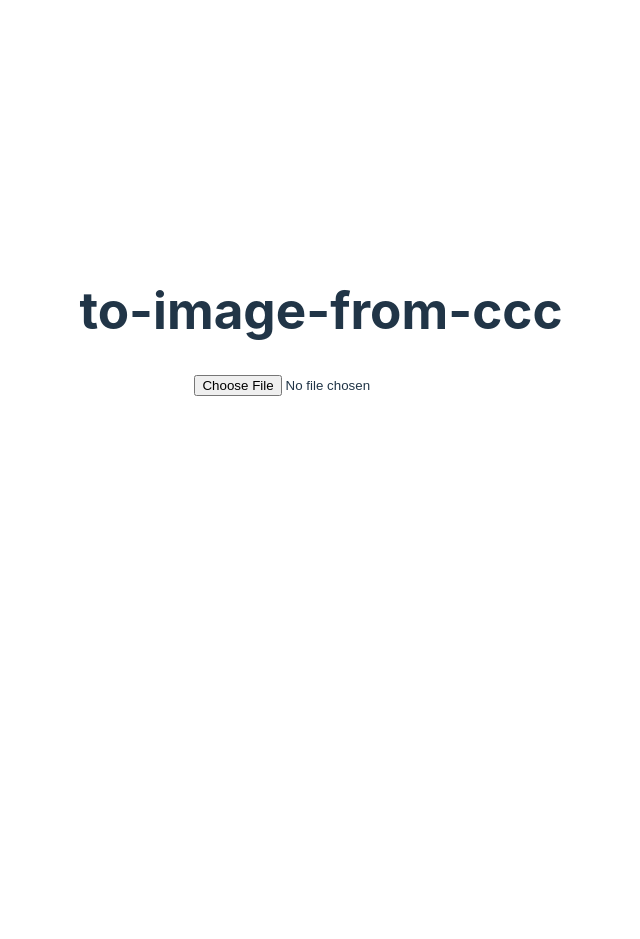
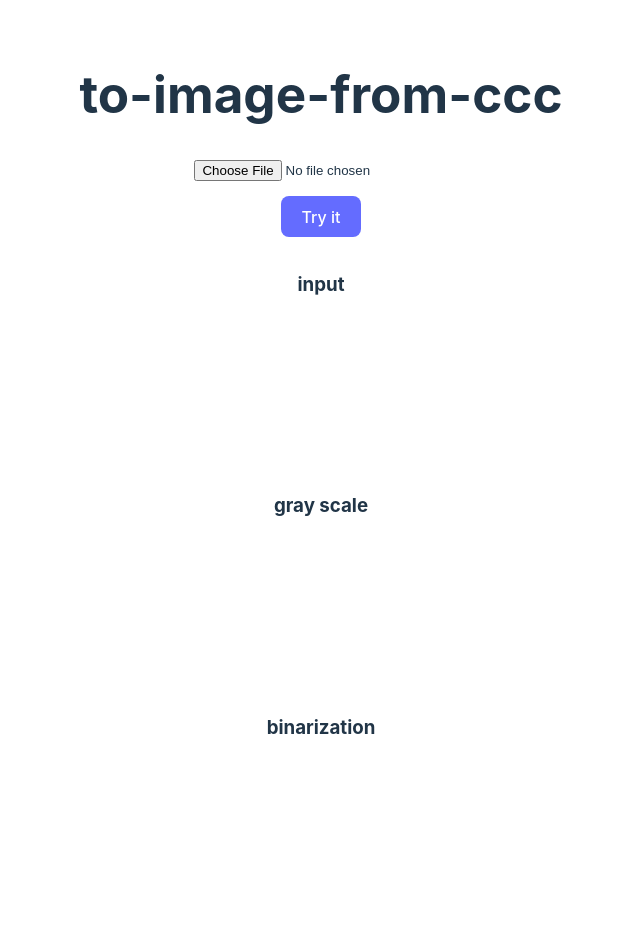
Before and after one commit to shunsuke-tamura/image_qr_code_communication, a React (Vite) app: page /to-image-from-ccc in a window 1280 px wide. Shown: the top 939 px of the page, without its empty margins (319-959 px from the left). Before the commit the page ends 800 px from the top, so only its background shows below. Built offline with nearby package versions, Linux system fonts and the light colour scheme.

Commit message:
update: 輪郭検出成功

```diff
--- a/src/pages/ToImageFromCCC/index.tsx
+++ b/src/pages/ToImageFromCCC/index.tsx
@@ -13,11 +13,50 @@ const ToImageFromCCCPage = () => {
       const img = new Image();
       img.onload = () => {
         const mat = cv.imread(img);
-        cv.imshow("output", mat);
+        cv.imshow("input", mat);
         mat.delete();
       };
       img.src = URL.createObjectURL(e.target.files[0]);
     }
+  };
+
+  const executeFindContours = () => {
+    const src = cv.imread("input");
+    const gray = new cv.Mat();
+    const binary = new cv.Mat();
+    const dst = cv.Mat.zeros(src.rows, src.cols, cv.CV_8UC3);
+    cv.cvtColor(src, gray, cv.COLOR_RGBA2GRAY, 0);
+    cv.imshow("gray", gray);
+    cv.threshold(gray, binary, 120, 200, cv.THRESH_BINARY);
+    cv.imshow("binary", binary);
+    // detect rectangles
+    const contours = new cv.MatVector();
+    const hierarchy = new cv.Mat();
+    cv.findContours(
+      binary,
+      contours,
+      hierarchy,
+      cv.RETR_EXTERNAL,
+      cv.CHAIN_APPROX_SIMPLE
+    );
+    console.log("contours.size(): " + contours.size());
+    // draw contours
+    for (let i = 0; i < contours.size(); ++i) {
+      const color = new cv.Scalar(
+        Math.round(Math.random() * 255),
+        Math.round(Math.random() * 255),
+        Math.round(Math.random() * 255)
+      );
+      cv.drawContours(dst, contours, i, color, 1, cv.LINE_8, hierarchy, 100);
+    }
+    // show result
+    cv.imshow("result", dst);
+    src.delete();
+    dst.delete();
+    gray.delete();
+    binary.delete();
+    contours.delete();
+    hierarchy.delete();
   };
 
   return (
@@ -27,7 +66,20 @@ const ToImageFromCCCPage = () => {
       <div>
         <input type="file" onChange={onChangeFile} />
       </div>
-      <canvas id="output" />
+      <div>
+        <button className="primary" onClick={executeFindContours}>
+          Try it
+        </button>
+      </div>
+
+      <h3>input</h3>
+      <canvas id="input" />
+      <h3>gray scale</h3>
+      <canvas id="gray" />
+      <h3>binarization</h3>
+      <canvas id="binary" />
+      <h3>result</h3>
+      <canvas id="result" />
     </div>
   );
 };
```
